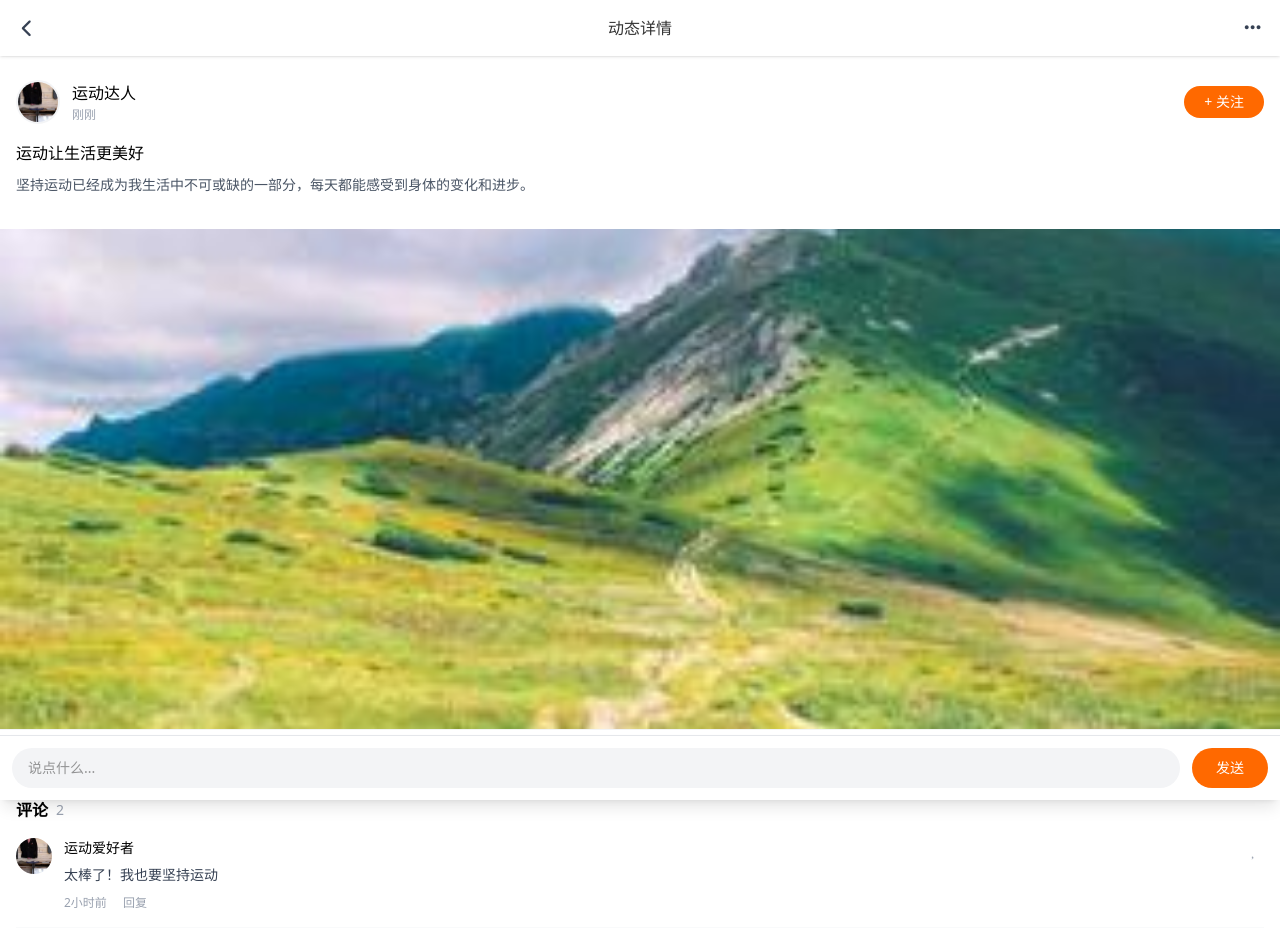
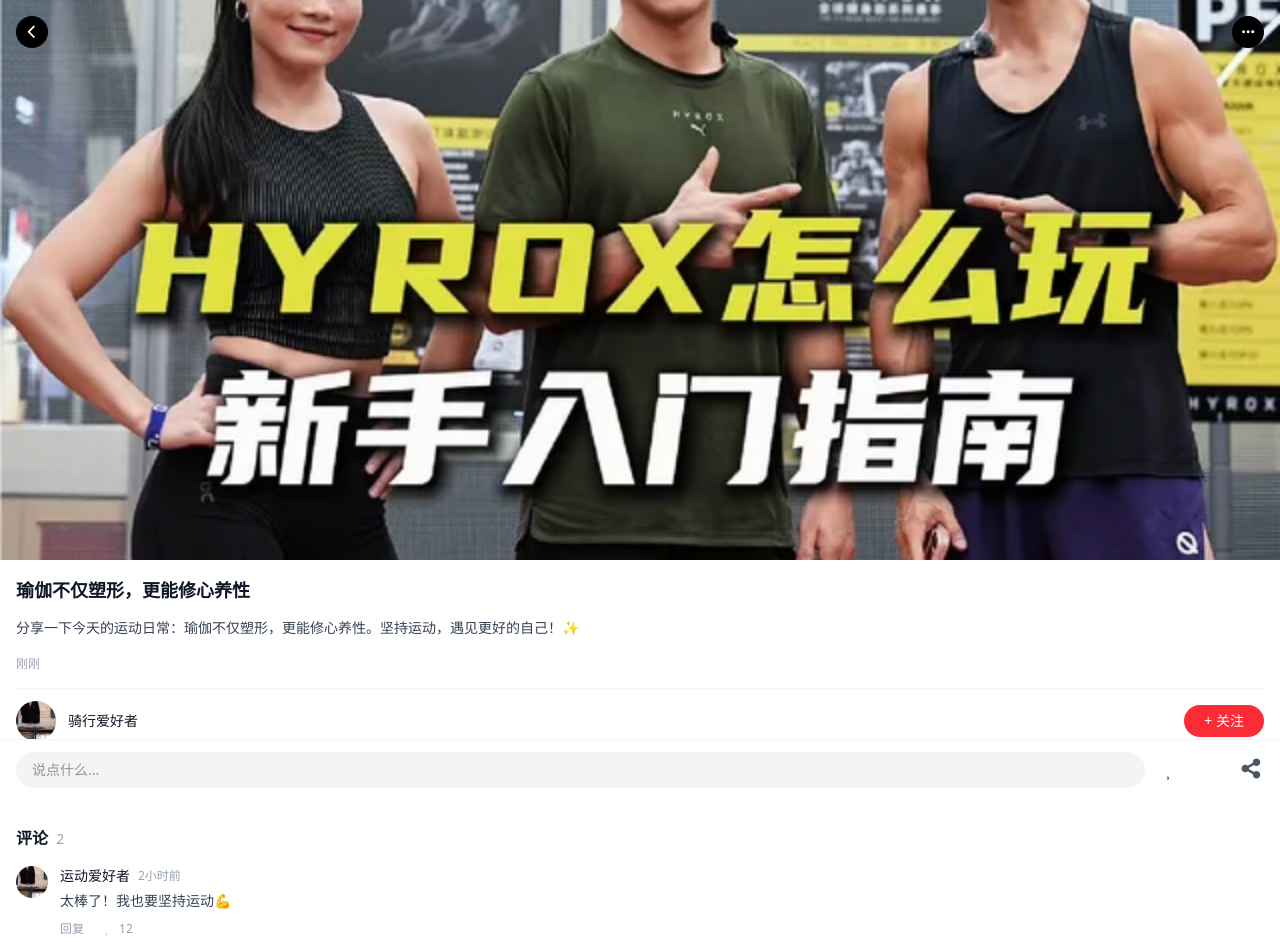
Before and after one commit to RosyDawns/hxs-demo1, a Vue app: page /dynamic-detail/1 in a window 1280 px wide. Shown: the top 942 px of the page. Built offline with nearby package versions, Linux system fonts and the light colour scheme; a web font is replaced by a local one.

Commit message:
fix(project): 修复内容

```diff
--- a/src/views/DynamicDetailPage.vue
+++ b/src/views/DynamicDetailPage.vue
@@ -1,87 +1,89 @@
 <template>
-  <div class="page min-h-screen bg-gray-50" id="page-dynamic-detail">
-    <!-- 顶部导航 -->
-    <header class="fixed top-0 left-0 right-0 bg-white z-50 shadow-sm">
+  <div class="page min-h-screen bg-white" id="page-dynamic-detail">
+    <!-- 顶部导航 - 透明背景，悬浮在图片上 -->
+    <header class="fixed top-0 left-0 right-0 z-50">
       <div class="flex items-center justify-between p-4">
         <button
-          class="flex items-center text-gray-700 nav-action"
+          class="w-8 h-8 rounded-full bg-black bg-opacity-40 flex items-center justify-center text-white nav-action backdrop-blur-sm"
           @click="$router.back()"
         >
-          <i class="fa fa-chevron-left text-lg"></i>
+          <i class="fa fa-chevron-left text-sm"></i>
         </button>
-        <h1 class="text-base font-medium">动态详情</h1>
-        <button class="text-gray-700 nav-action">
-          <i class="fa fa-ellipsis-h text-lg"></i>
+        <button class="w-8 h-8 rounded-full bg-black bg-opacity-40 flex items-center justify-center text-white nav-action backdrop-blur-sm">
+          <i class="fa fa-ellipsis-h text-sm"></i>
         </button>
       </div>
     </header>
 
     <!-- 主要内容区 -->
-    <main class="pt-16 pb-20">
-      <!-- 用户信息 -->
-      <div class="bg-white">
-        <div class="p-4">
-          <div class="flex items-center justify-between mb-4">
-            <div class="flex items-center">
+    <main class="pb-20">
+      <!-- 动态图片 - 全屏展示 -->
+      <div class="w-full relative">
+        <img
+          :src="dynamic.image"
+          :alt="dynamic.title"
+          class="w-full object-cover"
+          style="max-height: 70vh; min-height: 400px;"
+        />
+      </div>
+
+      <!-- 内容区域 -->
+      <div class="px-4 pt-4 pb-3">
+        <!-- 标题 -->
+        <h1 class="text-lg font-semibold text-gray-900 leading-relaxed mb-3">
+          {{ dynamic.title }}
+        </h1>
+
+        <!-- 内容描述 -->
+        <p v-if="dynamic.content" class="text-sm text-gray-700 leading-relaxed mb-4">
+          {{ dynamic.content }}
+        </p>
+
+        <!-- 发布时间 -->
+        <div class="text-xs text-gray-400 mb-4">
+          {{ dynamic.time || '刚刚' }}
+        </div>
+
+        <!-- 用户信息和关注按钮 -->
+        <div class="flex items-center justify-between py-3 border-t border-b border-gray-100">
+          <div class="flex items-center flex-1 min-w-0">
             <img
               :src="dynamic.avatar"
               :alt="dynamic.author"
-                class="w-11 h-11 rounded-full object-cover mr-3 border-2 border-gray-100"
+              class="w-10 h-10 rounded-full object-cover mr-3 flex-shrink-0"
             />
-              <div>
-                <div class="font-medium text-black text-base">{{ dynamic.author }}</div>
-                <div class="text-xs text-gray-400 mt-0.5">{{ dynamic.time || '刚刚' }}</div>
+            <div class="flex-1 min-w-0">
+              <div class="font-medium text-gray-900 text-sm truncate">{{ dynamic.author }}</div>
             </div>
           </div>
-            <button class="px-5 py-1.5 bg-orange-500 text-white text-sm rounded-full hover:bg-orange-600 transition-colors">
+          <button class="px-5 py-1.5 bg-red-500 text-white text-sm rounded-full hover:bg-red-600 transition-colors flex-shrink-0 ml-3">
             + 关注
           </button>
         </div>
 
-          <!-- 动态内容 -->
-          <div class="mb-4">
-            <p class="text-base text-black leading-relaxed font-medium mb-2">{{ dynamic.title }}</p>
-            <p v-if="dynamic.content" class="text-sm text-gray-600 leading-relaxed">
-              {{ dynamic.content }}
-            </p>
+        <!-- 互动数据 -->
+        <div class="flex items-center space-x-6 py-4 text-sm text-gray-600">
+          <div class="flex items-center">
+            <i class="fa-regular fa-heart mr-1.5"></i>
+            <span>{{ dynamic.likes || 0 }}</span>
           </div>
+          <div class="flex items-center">
+            <i class="fa-regular fa-comment mr-1.5"></i>
+            <span>{{ dynamic.comments || commentList.length }}</span>
           </div>
-
-        <!-- 动态图片 -->
-        <div class="w-full">
-          <img
-            :src="dynamic.image"
-            :alt="dynamic.title"
-            class="w-full object-cover"
-            style="max-height: 500px;"
-          />
+          <div class="flex items-center">
+            <i class="fa-regular fa-star mr-1.5"></i>
+            <span>{{ dynamic.favorites || 0 }}</span>
           </div>
-
-        <!-- 互动区域 -->
-        <div class="flex items-center justify-around py-3 px-4 border-t border-gray-100">
-          <button class="flex items-center text-gray-600 nav-action hover:text-red-500 transition-colors">
-            <i class="fa-regular fa-heart text-xl mr-2"></i>
-            <span class="text-sm font-medium">{{ dynamic.likes || 0 }}</span>
-          </button>
-          <button class="flex items-center text-gray-600 nav-action hover:text-blue-500 transition-colors">
-            <i class="fa-regular fa-comment text-xl mr-2"></i>
-            <span class="text-sm font-medium">{{ dynamic.comments || commentList.length }}</span>
-          </button>
-          <button class="flex items-center text-gray-600 nav-action hover:text-yellow-500 transition-colors">
-            <i class="fa-regular fa-star text-xl mr-2"></i>
-            <span class="text-sm font-medium">{{ dynamic.favorites || 0 }}</span>
-          </button>
-          <button class="flex items-center text-gray-600 nav-action hover:text-green-500 transition-colors">
-            <i class="fa-solid fa-share-nodes text-xl"></i>
-          </button>
         </div>
       </div>
 
       <!-- 评论区 -->
-      <div class="bg-white mt-2 p-4">
-        <div class="text-base font-semibold text-black mb-4 flex items-center">
-          <span>评论</span>
-          <span class="ml-2 text-sm text-gray-400 font-normal">{{ commentList.length }}</span>
+      <div class="px-4 pt-2">
+        <div class="flex items-center justify-between mb-4">
+          <div class="text-base font-semibold text-gray-900">
+            评论 <span class="text-sm text-gray-400 font-normal ml-1">{{ commentList.length }}</span>
+          </div>
         </div>
 
         <!-- 评论列表 -->
@@ -89,51 +91,64 @@
           <div
             v-for="comment in commentList"
             :key="comment.id"
-            class="flex items-start pb-4 border-b border-gray-50 last:border-0"
+            class="flex items-start"
           >
             <img
               :src="comment.avatar"
               :alt="comment.author"
-              class="w-9 h-9 rounded-full object-cover mr-3 flex-shrink-0"
+              class="w-8 h-8 rounded-full object-cover mr-3 flex-shrink-0"
             />
             <div class="flex-1 min-w-0">
-              <div class="text-sm font-medium text-black">{{ comment.author }}</div>
-              <div class="text-sm text-gray-700 mt-1.5 leading-relaxed">{{ comment.content }}</div>
-              <div class="flex items-center mt-2 text-xs text-gray-400">
-                <span>{{ comment.time }}</span>
-                <button class="ml-4 nav-action hover:text-orange-500 transition-colors">回复</button>
+              <div class="flex items-center mb-1">
+                <span class="text-sm font-medium text-gray-900 mr-2">{{ comment.author }}</span>
+                <span class="text-xs text-gray-400">{{ comment.time }}</span>
+              </div>
+              <div class="text-sm text-gray-700 leading-relaxed mb-2">{{ comment.content }}</div>
+              <div class="flex items-center text-xs text-gray-400">
+                <button class="nav-action hover:text-gray-600 transition-colors mr-4">回复</button>
+                <button class="nav-action hover:text-red-500 transition-colors flex items-center">
+                  <i class="fa-regular fa-heart mr-1"></i>
+                  <span>{{ comment.likes || 0 }}</span>
+                </button>
               </div>
             </div>
-            <button class="text-gray-400 nav-action hover:text-red-500 transition-colors ml-2">
-              <i class="fa-regular fa-heart text-base"></i>
-            </button>
           </div>
         </div>
 
         <!-- 空状态 -->
-        <div v-else class="text-center py-12">
-          <i class="fa-regular fa-comment-dots text-4xl text-gray-300 mb-3"></i>
-          <p class="text-gray-400 text-sm">暂无评论，快来抢沙发吧~</p>
+        <div v-else class="text-center py-16">
+          <i class="fa-regular fa-comment-dots text-5xl text-gray-200 mb-3"></i>
+          <p class="text-gray-400 text-sm">还没有评论，快来抢沙发~</p>
         </div>
       </div>
     </main>
 
-    <!-- 底部评论输入框 -->
-    <div class="fixed bottom-0 left-0 right-0 bg-white border-t border-gray-200 p-3 z-40 shadow-lg">
-      <div class="flex items-center space-x-3">
+    <!-- 底部操作栏 -->
+    <div class="fixed bottom-0 left-0 right-0 bg-white border-t border-gray-100 z-40 safe-area-bottom">
+      <div class="flex items-center px-4 py-3">
+        <!-- 评论输入框 -->
+        <div class="flex-1 mr-3">
           <input
             type="text"
             placeholder="说点什么..."
-          class="flex-1 bg-gray-100 rounded-full px-4 py-2.5 text-sm focus:outline-none focus:bg-gray-50 transition-colors"
+            class="w-full bg-gray-100 rounded-full px-4 py-2 text-sm focus:outline-none focus:bg-gray-50 transition-colors"
             v-model="commentInput"
             @keyup.enter="submitComment"
           />
-        <button
-          class="px-6 py-2.5 bg-orange-500 text-white text-sm rounded-full nav-action hover:bg-orange-600 transition-colors font-medium"
-          @click="submitComment"
-        >
-          发送
+        </div>
+
+        <!-- 操作按钮 -->
+        <div class="flex items-center space-x-4">
+          <button class="nav-action text-gray-600 hover:text-red-500 transition-colors" @click="toggleLike">
+            <i :class="[isLiked ? 'fa-solid text-red-500' : 'fa-regular', 'fa-heart text-xl']"></i>
           </button>
+          <button class="nav-action text-gray-600 hover:text-yellow-500 transition-colors" @click="toggleFavorite">
+            <i :class="[isFavorited ? 'fa-solid text-yellow-500' : 'fa-regular', 'fa-star text-xl']"></i>
+          </button>
+          <button class="nav-action text-gray-600 hover:text-blue-500 transition-colors">
+            <i class="fa-solid fa-share-nodes text-xl"></i>
+          </button>
+        </div>
       </div>
     </div>
   </div>
@@ -145,11 +160,55 @@
 import img39 from "@/assets/images/img_39.jpg";
 import img40 from "@/assets/images/img_40.jpg";
 
+// 导入运动图片（13张）
+import sport1 from '@/assets/images/sports/sport1.webp';
+import sport2 from '@/assets/images/sports/sport2.webp';
+import sport3 from '@/assets/images/sports/sport3.webp';
+import sport4 from '@/assets/images/sports/sport4.webp';
+import sport5 from '@/assets/images/sports/sport5.webp';
+import sport6 from '@/assets/images/sports/sport6.webp';
+import sport7 from '@/assets/images/sports/sport7.webp';
+import sport8 from '@/assets/images/sports/sport8.webp';
+import sport9 from '@/assets/images/sports/sport9.webp';
+import sport10 from '@/assets/images/sports/sport10.webp';
+import sport11 from '@/assets/images/sports/sport11.webp';
+import sport12 from '@/assets/images/sports/sport12.webp';
+import sport13 from '@/assets/images/sports/sport13.webp';
+
+// 运动相关标题库
+const sportTitles = [
+  '晨跑打卡！今天跑了10公里，感觉超棒',
+  '瑜伽让我找到内心的平静，每天坚持30分钟',
+  '健身房撸铁日常，今天练背，状态很好',
+  '篮球场上挥洒汗水，这才是青春该有的样子',
+  '游泳是最好的全身运动，坚持就是胜利',
+  '骑行穿越城市，感受不一样的风景',
+  '早起晨跑，迎接美好的一天，加油！',
+  '瑜伽不仅塑形，更能修心养性',
+  '力量训练第100天，见证自己的蜕变',
+  '篮球让我结识了很多志同道合的朋友',
+  '游泳后的放松时刻，身心都得到了释放',
+  '周末骑行100公里，挑战自我极限',
+  '今天的跑步训练完成，突破了个人最佳',
+  '瑜伽课后的拉伸，整个人都轻松了',
+  '健身打卡第365天，坚持改变了我',
+  '篮球三分球命中率提升了，继续加油',
+  '游泳1000米达成，下个目标2000米',
+  '骑行去郊外，沿途风景美不胜收',
+  '晨跑遇见日出，美好的一天开始了',
+  '瑜伽冥想让我学会了与自己对话',
+];
+
+// 运动图片数组
+const sportImages = [sport1, sport2, sport3, sport4, sport5, sport6, sport7, sport8, sport9, sport10, sport11, sport12, sport13];
+
 export default {
   name: "DynamicDetailPage",
   data() {
     return {
       commentInput: "",
+      isLiked: false,
+      isFavorited: false,
       // 动态详情数据
       dynamic: {
         id: "",
@@ -169,8 +228,9 @@
           id: "comment1",
           author: "运动爱好者",
           avatar: img1,
-          content: "太棒了！我也要坚持运动",
+          content: "太棒了！我也要坚持运动💪",
           time: "2小时前",
+          likes: 12,
         },
         {
           id: "comment2",
@@ -178,6 +238,7 @@
           avatar: img40,
           content: "加油，坚持就是胜利！",
           time: "5小时前",
+          likes: 8,
         },
       ],
     };
@@ -209,28 +270,68 @@
     // 根据标题生成内容
     generateContent(title) {
       const contentTemplates = [
-        `${title}。每天坚持运动让我感觉身心都得到了很好的锻炼，这种感觉真的太棒了！`,
-        `今天的运动打卡完成！${title}。希望能一直保持这个好习惯。`,
-        `${title}。运动不仅让我的身体更健康，也让我的心态变得更加积极向上。`,
-        `分享一下今天的运动日常：${title}。坚持运动，遇见更好的自己！`,
+        `${title}。每天坚持运动让我感觉身心都得到了很好的锻炼，这种感觉真的太棒了！分享给大家我的运动心得～`,
+        `今天的运动打卡完成！${title}。希望能一直保持这个好习惯，一起加油吧！💪`,
+        `${title}。运动不仅让我的身体更健康，也让我的心态变得更加积极向上。推荐给大家！`,
+        `分享一下今天的运动日常：${title}。坚持运动，遇见更好的自己！✨`,
       ];
       return contentTemplates[Math.floor(Math.random() * contentTemplates.length)];
     },
 
-    // 获取默认动态数据（降级方案）
+    // 获取默认动态数据（降级方案）- 使用运动图片和标题
     getDefaultDynamic(id) {
+      // 随机选择运动图片
+      const randomImageIndex = Math.floor(Math.random() * sportImages.length);
+      const randomImage = sportImages[randomImageIndex];
+
+      // 随机选择运动标题
+      const randomTitleIndex = Math.floor(Math.random() * sportTitles.length);
+      const randomTitle = sportTitles[randomTitleIndex];
+
+      // 随机选择头像
+      const avatars = [img1, img39, img40];
+      const randomAvatar = avatars[Math.floor(Math.random() * avatars.length)];
+
+      // 运动相关作者名字
+      const authors = [
+        '跑步达人小李', '瑜伽教练Anna', '健身教练Mike', '篮球少年',
+        '游泳健将', '骑行爱好者', '晨跑小队长', '瑜伽爱好者',
+        '健身小白变大神', '球场老炮', '水中精灵', '骑行达人'
+      ];
+      const randomAuthor = authors[Math.floor(Math.random() * authors.length)];
+
       return {
         id: id,
-        title: "运动让生活更美好",
-        content: "坚持运动已经成为我生活中不可或缺的一部分，每天都能感受到身体的变化和进步。",
-        image: img39,
-        avatar: img1,
-        author: "运动达人",
-        time: "刚刚",
+        title: randomTitle,
+        content: this.generateContent(randomTitle),
+        image: randomImage,
+        avatar: randomAvatar,
+        author: randomAuthor,
+        time: '刚刚',
         likes: Math.floor(Math.random() * 500) + 50,
         comments: Math.floor(Math.random() * 50) + 5,
         favorites: Math.floor(Math.random() * 100) + 10,
       };
+    },
+
+    // 切换点赞状态
+    toggleLike() {
+      this.isLiked = !this.isLiked;
+      if (this.isLiked) {
+        this.dynamic.likes += 1;
+      } else {
+        this.dynamic.likes -= 1;
+      }
+    },
+
+    // 切换收藏状态
+    toggleFavorite() {
+      this.isFavorited = !this.isFavorited;
+      if (this.isFavorited) {
+        this.dynamic.favorites += 1;
+      } else {
+        this.dynamic.favorites -= 1;
+      }
     },
 
     submitComment() {
@@ -245,6 +346,7 @@
         avatar: img1,
         content: this.commentInput,
         time: "刚刚",
+        likes: 0,
       };
 
       this.commentList.unshift(newComment);
@@ -259,4 +361,27 @@
 .page {
   min-height: 100vh;
 }
+
+/* 安全区域适配 */
+.safe-area-bottom {
+  padding-bottom: env(safe-area-inset-bottom);
+}
+
+/* 毛玻璃效果 */
+.backdrop-blur-sm {
+  backdrop-filter: blur(8px);
+  -webkit-backdrop-filter: blur(8px);
+}
+
+/* 文本截断 */
+.truncate {
+  overflow: hidden;
+  text-overflow: ellipsis;
+  white-space: nowrap;
+}
+
+/* 平滑滚动 */
+#page-dynamic-detail {
+  scroll-behavior: smooth;
+}
 </style>
```
Also changed, not shown: 1 other file (tests, documents, lock files or other folders). Lines whose indentation alone changed are shown as unchanged.
